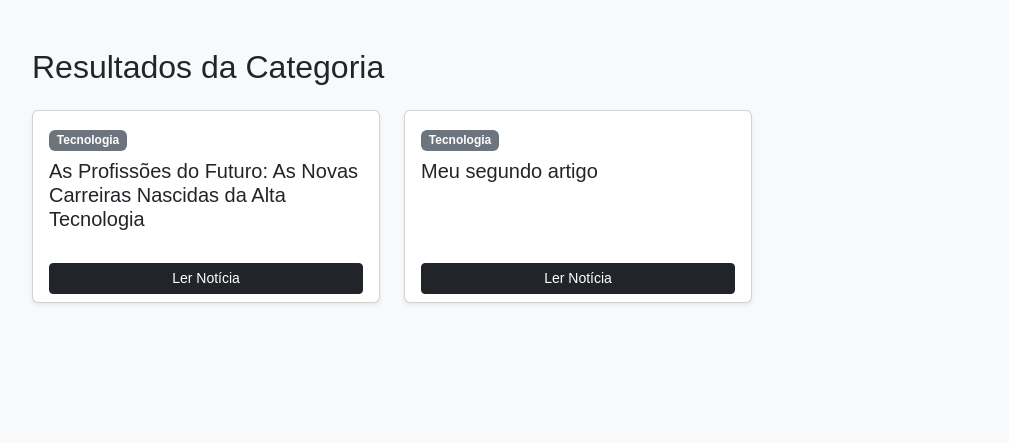
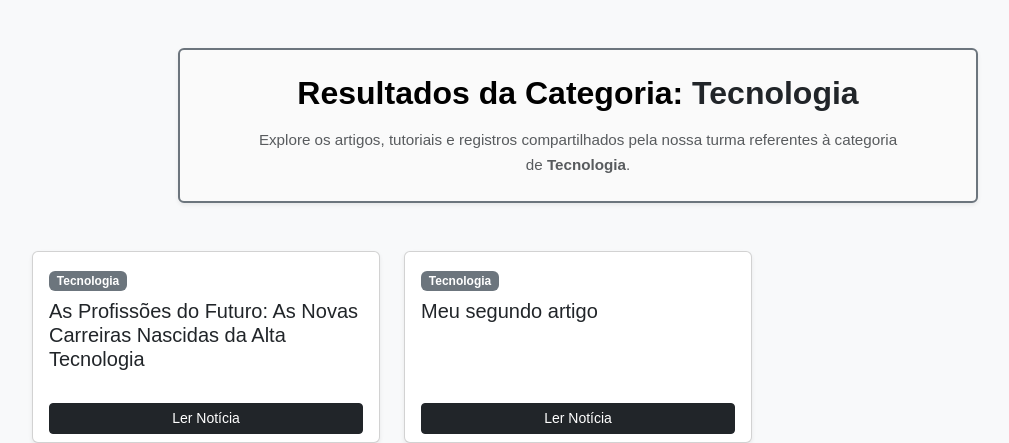
Before and after one commit to Rudah357/Projeto-Final---Devblog, a Django app: page /?categoria=1 in a window 1280 px wide. Shown: the part 56-499 px from the top of the page, without its empty margins (62-1071 px from the left). Run offline with Django 5.2, Linux system fonts and the light colour scheme; data comes from the database, SQL or seed files in the repository; both versions use the stored data as it was after the commit.

Commit message:
checkpoint 7

```diff
--- a/blog/templates/blog/index.html
+++ b/blog/templates/blog/index.html
@@ -4,13 +4,22 @@
 
     <div class="container">
 
-        <h2 class="mb-4">
-            {% if request.GET.categoria %}
-                Resultados da Categoria
-            {% else %}
-                Últimas Notícias
-            {% endif %}
-        </h2>
+        <div class="text-center p-4 mb-5 border border-secondary border-2 rounded mx-auto shadow-sm" style="max-width: 800px; background-color: #fafafa;">
+            <h2 class="fw-bold mb-3" style="color: #000000;">
+                {% if categoria_atual %}
+                    Resultados da Categoria: <span class="text-dark">{{ categoria_atual.nome }}</span>
+                {% else %}
+                    Últimas Notícias
+                {% endif %}
+            </h2>
+            <p class="text-muted mb-0 mx-auto" style="max-width: 650px; font-size: 0.95rem; line-height: 1.6;">
+                {% if categoria_atual %}
+                    Explore os artigos, tutoriais e registros compartilhados pela nossa turma referentes à categoria de <strong>{{ categoria_atual.nome }}</strong>.
+                {% else %}
+                    Bem-vindo ao nosso mural de novidades! Aqui você encontra os últimos artigos, projetos e aprendizados documentados pelos desenvolvedores da Turma Python.
+                {% endif %}
+            </p>
+        </div>
 
         <div class="row row-cols-1 row-cols-md-3 g-4">
             {% for noticia in lista_artigos %}
--- a/blog/views.py
+++ b/blog/views.py
@@ -1,5 +1,21 @@
 from django.shortcuts import render, get_object_or_404
 from .models import Artigo, Categoria
+
+def lista_artigos(request):
+    lista_artigos = Artigo.objects.all()
+    categoria_selecionada = None
+
+    categoria_slug = request.GET.get('categoria')
+
+    if categoria_slug:
+        categoria_selecionada = get_object_or_404(Categoria, slug=categoria_slug)
+        lista_artigos = lista_artigos.filter(categoria=categoria_selecionada)
+
+    context = {
+        'lista_artigos': lista_artigos,
+        'categoria_atual': categoria_selecionada,
+    }
+    return render(request, 'blog/seu_template.html', context)
 
 def detalhe_noticia(request, id):
 
@@ -17,15 +33,16 @@ def home(request):
 
     noticias = Artigo.objects.all().order_by('-data_publicacao')
     categorias = Categoria.objects.all()
+    categoria_selecionada = None
 
     if categoria_id:
-            noticias = noticias.filter(categoria_id=categoria_id)
-
-    lista_categorias = Categoria.objects.all()
+        categoria_selecionada = get_object_or_404(Categoria, id=categoria_id)
+        noticias = noticias.filter(categoria_id=categoria_id)
 
     contexto = {
         'lista_artigos': noticias,
-        'lista_categorias': categorias
+        'lista_categorias': categorias,
+        'categoria_atual': categoria_selecionada,
     }
 
     return render(request, 'blog/index.html', contexto)
```
Also changed, not shown: db.sqlite3.
